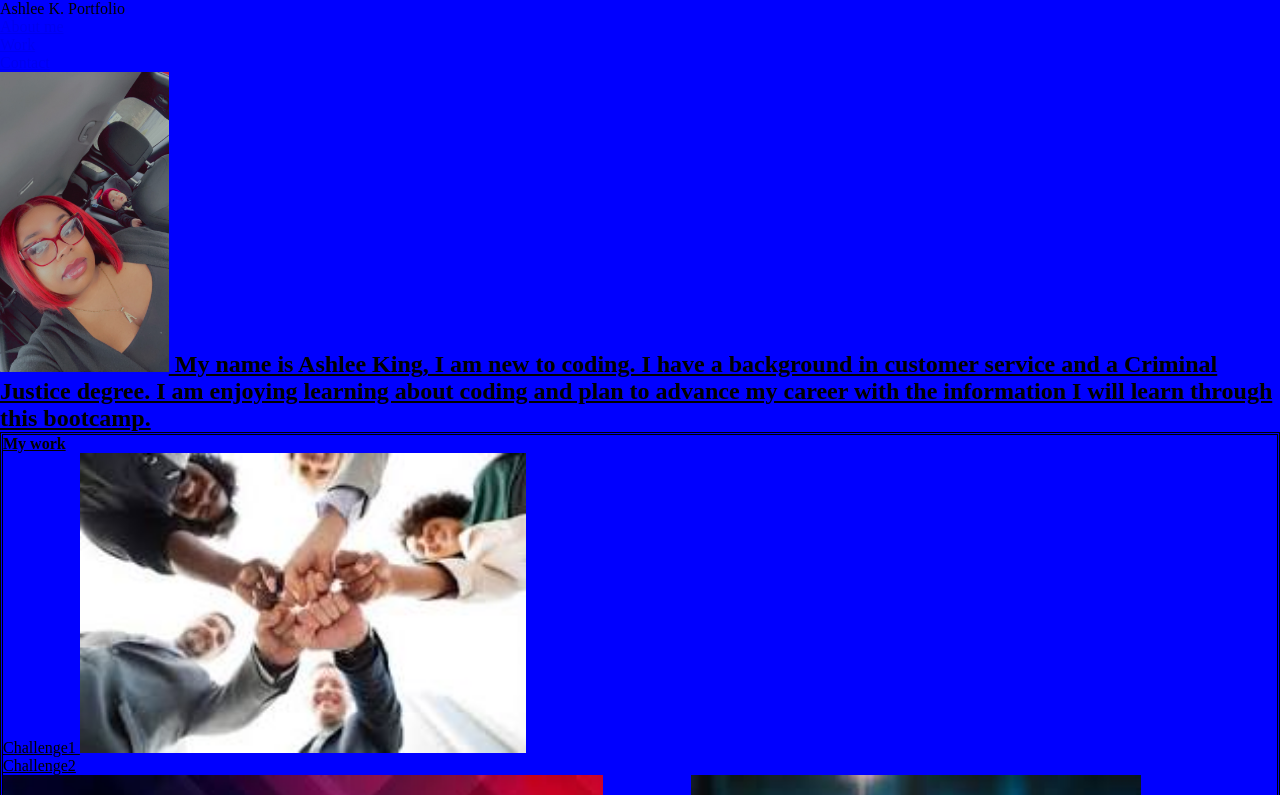
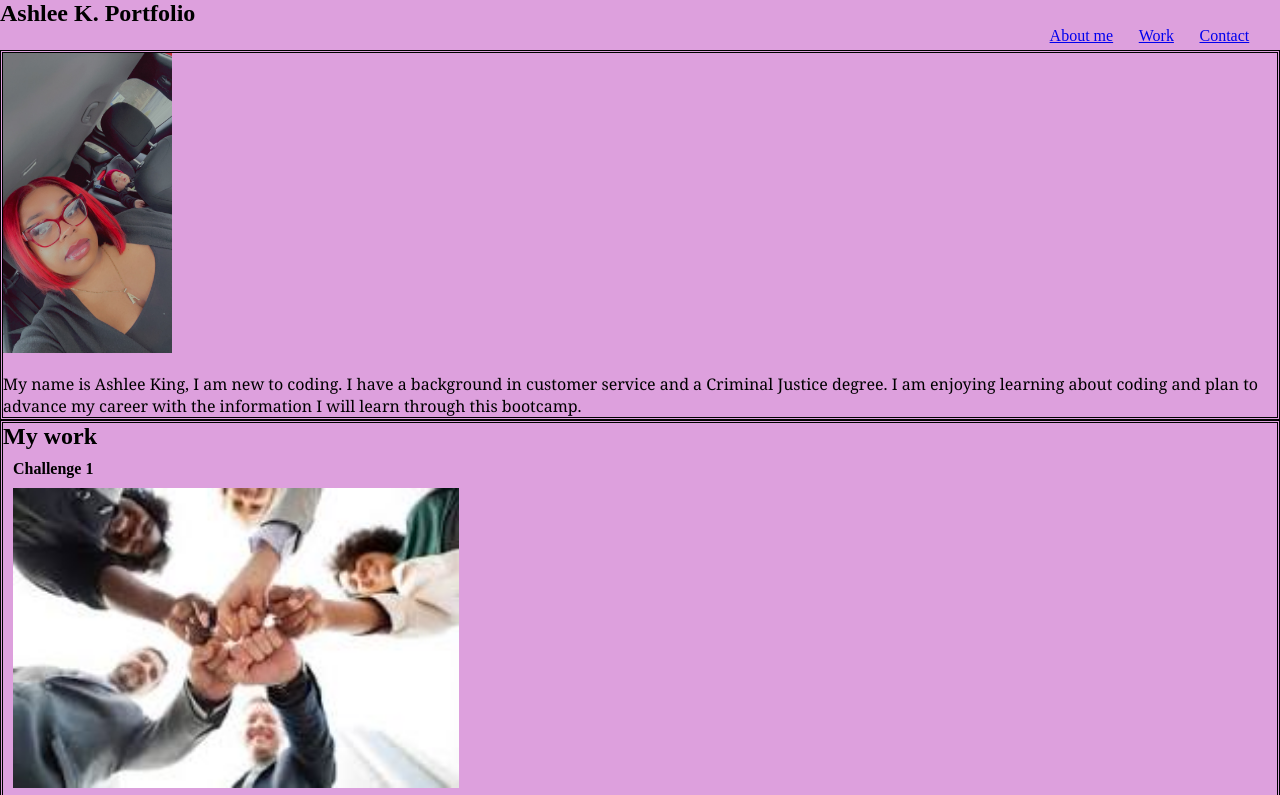
Before and after one commit to Ash2592/challenge2, a plain HTML site: page index.html in a window 1280 px wide. Shown: the top 795 px of the page. Drawn offline with Linux system fonts and the light colour scheme.

Commit message:
updated html
corrected links to pics and added height to pictures.

corrected the contact me link to go to section.

made image for challenge 1 larger than others in work .

```diff
--- a/css/styles.css
+++ b/css/styles.css
@@ -3,29 +3,41 @@ padding: 0;
     margin: 0;
     }
     body{
-    background-color: blue;
+        background-color: plum;
     }
 
-<header>{
+    header{
         height: 50px;
     }
 
-<header>
-<nav>
-<ul>{
-<display: flex
-<margin-left:80%;
+    .name{
+        font-weight: bold;
+        font-size: 24px;
     }
 
-<header> nav ul li {
+    .navbar{
+        display: flex;
+        margin-left:80%;
+    }
+
+    .challenge{
+        margin: 10px;
+        font-weight: bold;
+
+    }
+
+    .navli {
         padding-left: 10%;
     }
 
+    .imgchallenge{
+        margin:10px
+    }
     section{
         height: auto;
         border-style: double;
         display: flow-root;
-    justify-content:right
+        justify-content:right;
         aligns-items:center;
     }
 
@@ -36,9 +48,10 @@ section{
         margin-top: 0%;
         font: 1em sans-serif;
         font-family: Georgia, 'Times New Roman', Times, serif;
+        margin-top: 20px;
     }
     footer {
         line-height: 100px;
-    display: flexbox
+        display: flexbox;
         justify-content: center;
     }
--- a/index.html
+++ b/index.html
@@ -6,20 +6,20 @@
 <link rel="stylesheet" href="css/styles.css">
     </head>
     <body>
-  <header> Ashlee K. Portfolio
-    <nav>
-    <ul>
-   <li><a href="#intro">About me</a></li>
-   <li><a href="#work">Work</a></li>
-   <li><a href="#contact">Contact</a></li>
-   <u/l>
-   <nav>
-    <header>
+  <header>
+       <div class="name">Ashlee K. Portfolio</div>
+        <nav>
+            <div class="navbar">
+                <div class="navli"><a href="#intro">About me</a></div>
+                <div class="navli"><a href="#work">Work</a></div>
+                <div class="navli"><a href="#contact">Contact</a></div>
+            </ul>
+        </nav>
+    </header>
     <main>
-        <h2
     <section id="intro">
         <div class="Container">
-     <Img src= "IMG_0238.JPG" alt= "picture of me and my son"
+     <img src= "images/IMG_0238.JPG" alt= "picture of me and my son"/>
 
     <h2> My name is Ashlee King, I am new to coding. I have a background in customer service and a Criminal Justice degree. I am enjoying learning about coding and plan to advance my career with the information I will learn through this bootcamp. </h2>
         </div>
@@ -28,16 +28,28 @@
     <section id="work"
     <div class="container">
         <h1>My work</h1>
-     <ul>
-        <li> Challenge1 <Img src= "teamwork.jpeg" alt="picture of team fist bump" </li>
-        <li> Challenge2</li> <Img src="bckground image.jpeg" alt="website background image"
-        <li> Place holder <Img src= "laptop.jpeg" alt= "laptop"</li>
-     </ul>
+        <div class="work">
+            <div class="challenge">Challenge 1</div>
+            <div class="imgchallenge">
+                <a href="https://ash2592.github.io/challenge1/">
+                    <img src= "images/teamwork.jpeg" alt="picture of team fist bump" />
+                </a>
+            </div>
+        </div>
+        <div class="work">
+            <div class="challenge">Challenge 2</div>
+            <div class="imgchallenge"><img src= "images/laptop.jpeg" alt="a picture of laptop" width="275"/></div>
+        </div>
+        <div class="work">
+            <div class="challenge">Challenge 3</div>
+            <div class="imgchallenge"><img src= "images/bckground image.jpeg" alt="screensaver background image" width="275"/></div>
+        </div>
     </div>
     <section>
 
 
-   <section id="Contact">
+
+   <section id="contact">
     <div class="container">
     <h1> Contact me </h1>
    <li>205-285-7786</li>
```
Also changed, not shown: images/IMG_0238.JPG (renamed from IMG_0238.JPG), images/bckground image.jpeg (renamed from bckground image.jpeg), images/laptop.jpeg (renamed from laptop.jpeg), images/teamwork.jpeg (renamed from teamwork.jpeg), 1 other file. Lines whose indentation alone changed are shown as unchanged.
